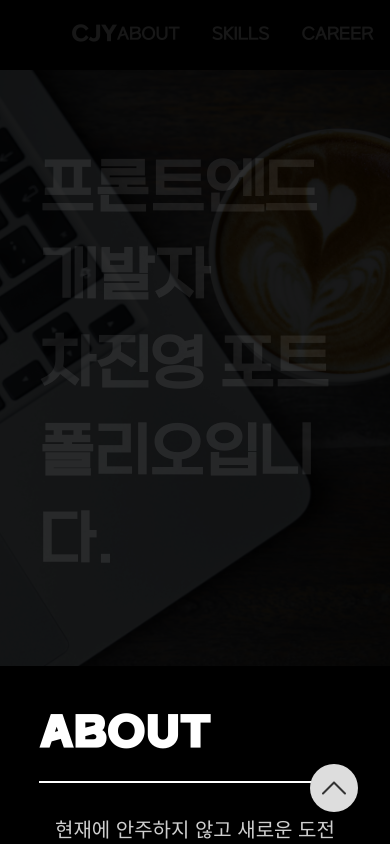
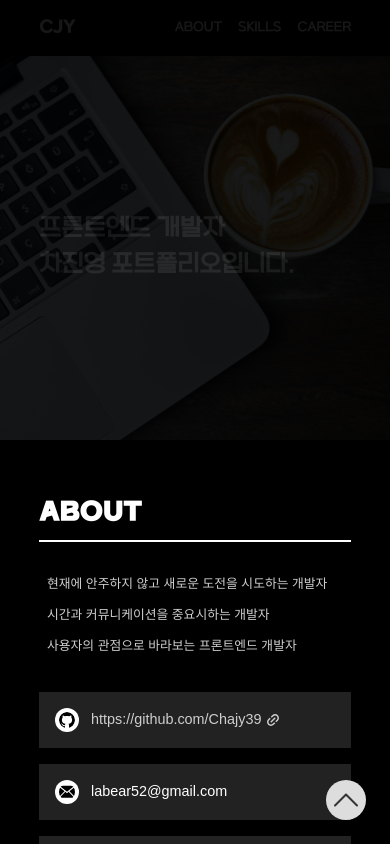
Before and after one commit to realzeroCha/CJY_Portfolio_nextJS, a Next.js app: page / in a window 390 px wide. Built offline with nearby package versions, Linux system fonts and the light colour scheme.

Commit message:
미디어쿼리 적용

```diff
--- a/src/app/globals.css
+++ b/src/app/globals.css
@@ -50,6 +50,13 @@ section {
   background-color: black;
 }
 
+@media (max-width: 640px) {
+  main,
+  section {
+    padding: 3rem 10%;
+  }
+}
+
 @font-face {
   font-family: "SB_Aggro_B";
   src: url("/fonts/SB_Aggro_B.ttf") format("truetype");
--- a/src/app/pages/About.tsx
+++ b/src/app/pages/About.tsx
@@ -2,13 +2,13 @@ import tw from "tailwind-styled-components";
 import { SectionTitle } from "./MainPage";
 import { aboutData } from "../util/data/aboutData";
 
-const AboutWrap = tw.div`my-8 flex flex-col gap-4`;
-const AboutListWrap = tw.div`flex gap-4 flex-wrap justify-center`;
-const AboutTitle = tw.h3`ml-4 text-[#cecece] text-[1.25rem] font-normal break-all`;
-const AboutItem = tw.div`min-w-1/2 flex items-center gap-3 p-4 bg-[#222222] rounded-[5] text-white`;
-const AboutItemLink = tw.a`min-w-1/2 flex items-center gap-3 p-4 bg-[#222222] rounded-[5] text-[#cecece] hover:text-white`;
-const AboutImage = tw.img`p-1 rounded-full bg-white`;
-const LinkImage = tw.img`ml-[-6px]`;
+const AboutWrap = tw.div`my-8 flex flex-col gap-3`;
+const AboutListWrap = tw.div`mt-6 flex gap-4 flex-wrap justify-center`;
+const AboutTitle = tw.h3`ml-2 text-[#cecece] text-[0.8rem] font-normal break-all sm:ml-4 sm:text-[1.25rem]`;
+const AboutItem = tw.div`flex-1 min-w-[50vw] flex items-center gap-3 p-4 bg-[#222222] rounded-[5] text-white sm:flex-none text-[0.9rem] sm:text-[1rem]`;
+const AboutItemLink = tw.a`flex-1 min-w-[50vw] flex items-center gap-3 p-4 bg-[#222222] rounded-[5] text-[#cecece] hover:text-white sm:flex-none text-[0.9rem] sm:text-[1rem]`;
+const AboutImage = tw.img`p-1 rounded-full bg-white w-6 h-6 sm:w-8 sm:h-8`;
+const LinkImage = tw.img`ml-[-6px] w-3 h-3 sm:w-4 sm:h-4`;
 
 const About = () => {
   return (
@@ -24,36 +24,16 @@ const About = () => {
             target="_blink"
             rel="noopener noreferrer"
           >
-            <AboutImage
-              src={"/images/svg/ic_github.svg"}
-              alt="github"
-              width={32}
-              height={32}
-            />
+            <AboutImage src={"/images/svg/ic_github.svg"} alt="github" />
             {aboutData.git_address}
-            <LinkImage
-              src={"/images/svg/ic_link.svg"}
-              alt="link"
-              width={16}
-              height={16}
-            />
+            <LinkImage src={"/images/svg/ic_link.svg"} alt="link" />
           </AboutItemLink>
           <AboutItem>
-            <AboutImage
-              src={"/images/svg/ic_mail.svg"}
-              alt="email"
-              width={32}
-              height={32}
-            />
+            <AboutImage src={"/images/svg/ic_mail.svg"} alt="email" />
             {aboutData.email}
           </AboutItem>
           <AboutItem>
-            <AboutImage
-              src={"/images/svg/ic_education.svg"}
-              alt="education"
-              width={32}
-              height={32}
-            />
+            <AboutImage src={"/images/svg/ic_education.svg"} alt="education" />
             {aboutData.education_info}
           </AboutItem>
         </AboutListWrap>
--- a/src/app/pages/Footer.tsx
+++ b/src/app/pages/Footer.tsx
@@ -1,6 +1,6 @@
 import tw from "tailwind-styled-components";
 
-const FooterConatiner = tw.footer`text-center py-[4%] text-white bg-black`;
+const FooterConatiner = tw.footer`text-center py-[10%] text-white bg-black text-[0.75rem] sm:py-[4%] sm:text-[1rem]`;
 
 const Footer = () => {
   return (
--- a/src/app/pages/Header.tsx
+++ b/src/app/pages/Header.tsx
@@ -1,10 +1,10 @@
 import tw from "tailwind-styled-components";
 
 const HeaderContainer = tw.header`sticky top-0 w-full bg-black z-10`;
-const HeaderWrap = tw.div`w-[80vw] mx-auto px-8 py-5 flex items-center justify-between`;
-const HeaderTitle = tw.a`cursor-pointer font-semibold text-gray-150 text-[1.25rem] font-SB_Aggro_M hover:text-[#228b22]`;
-const HeaderNav = tw.nav`flex gap-8`;
-const HeaderContent = tw.a`cursor-pointer font-semibold text-gray-150 font-SB_Aggro_L hover:text-[#228b22]`;
+const HeaderWrap = tw.div`w-[80vw] mx-auto py-4 flex items-center justify-between sm:py-5`;
+const HeaderTitle = tw.a`cursor-pointer font-semibold text-gray-150 text-[1rem] font-SB_Aggro_M hover:text-[#228b22] sm:text-[1.25rem]`;
+const HeaderNav = tw.nav`flex gap-4 sm:gap-8`;
+const HeaderContent = tw.a`cursor-pointer font-semibold text-gray-150 font-SB_Aggro_L hover:text-[#228b22] text-[0.75rem] sm:text-[1rem]`;
 
 const Header = () => {
   const sectionList = ["ABOUT", "SKILLS", "CAREER"];
--- a/src/app/pages/MainPage.tsx
+++ b/src/app/pages/MainPage.tsx
@@ -7,7 +7,7 @@ import Overview from "./Overview";
 import Skills from "./skills/Skills";
 import SideButton from "./SideButton";
 
-export const SectionTitle = tw.h1`w-full text-[2.5rem] font-bold text-white py-4 border-b-[2px] border-white font-SB_Aggro_B`;
+export const SectionTitle = tw.h1`w-full text-[1.5rem] font-bold text-white py-2 border-b-[2px] border-white font-SB_Aggro_B sm:text-[2.5rem] sm:py-4]`;
 export const RowWrap = tw.div`flex items-center gap-2`;
 const MainContainer = tw.div`relative h-[100dvh] overflow-y-auto scroll-smooth`;
 const Top = tw.div``;
--- a/src/app/pages/Overview.tsx
+++ b/src/app/pages/Overview.tsx
@@ -2,8 +2,8 @@ import tw from "tailwind-styled-components";
 
 const title = "프론트엔드 개발자\n차진영 포트폴리오입니다.";
 
-const OverviewWrap = tw.main`flex py-[20%] whitespace-pre-line before:content-[''] before:absolute before:top-0 before:left-0 before:w-full before:h-full before:bg-[url('/images/overview_background.jpg')] before:bg-no-repeat before:bg-center before:bg-cover before:opacity-10`;
-const OverviewTitle = tw.h1`text-[3.75rem] leading-[5.5rem] font-bold font-SB_Aggro_L`;
+const OverviewWrap = tw.main`flex py-[40%] whitespace-pre-line before:content-[''] before:absolute before:top-0 before:left-0 before:w-full before:h-full before:bg-[url('/images/overview_background.jpg')] before:bg-no-repeat before:bg-center before:bg-cover before:opacity-10 sm:py-[20%]`;
+const OverviewTitle = tw.h1`text-[1.5rem] font-bold font-SB_Aggro_L sm:text-[2.75rem] lg:text-[3.75rem]`;
 
 const Overview = () => {
   return (
--- a/src/app/pages/SideButton.tsx
+++ b/src/app/pages/SideButton.tsx
@@ -1,8 +1,8 @@
 import Image from "next/image";
 import tw from "tailwind-styled-components";
 
-const SideButtonWrap = tw.div`fixed bottom-8 right-8 flex`;
-const LinkButton = tw.a`p-3 rounded-full bg-[#dddddd] cursor-pointer hover:bg-white`;
+const SideButtonWrap = tw.div`fixed bottom-6 right-6 flex sm:bottom-8 sm:right-8`;
+const LinkButton = tw.a`p-2 rounded-full bg-[#dddddd] cursor-pointer hover:bg-white sm:p-3`;
 
 const SideButton = () => {
   return (
--- a/src/app/pages/career/CareerDescription.tsx
+++ b/src/app/pages/career/CareerDescription.tsx
@@ -1,6 +1,6 @@
 import tw from "tailwind-styled-components";
 
-const CareerDescriptionText = tw.p`relative leading-loos pl-4 before:content-['•'] before:absolute before:left-0 before:top-0 text-[#cecece]`;
+const CareerDescriptionText = tw.p`relative leading-loos pl-3 before:content-['•'] before:absolute before:left-0 before:top-0 text-[#cecece] text-[0.75rem] sm:pl-4 sm:text-[1rem]`;
 
 interface DescriptionProps {
   description: string;
--- a/src/app/pages/career/CareerItem.tsx
+++ b/src/app/pages/career/CareerItem.tsx
@@ -11,13 +11,13 @@ interface CareerItemProps {
 }
 
 const CareerListWrap = tw.div`flex flex-col gap-6`;
-const CareerTitle = tw.h2`text-[2rem] font-bold text-white font-SB_Aggro_M`;
-const CareerItemWrap = tw.article`flex flex-col gap-2 p-6 bg-[#222222] rounded-[10]`;
-const CareerItemTitle = tw.h3`text-[1.25rem] font-semibold`;
-const CareerItemPeriod = tw.h5`text-[1rem] text-[#cecece]`;
+const CareerTitle = tw.h2`text-[1.25rem] font-bold text-white font-SB_Aggro_M sm:text-[2rem]`;
+const CareerItemWrap = tw.article`flex flex-col gap-2 p-4 bg-[#222222] rounded-[10] sm:p-6`;
+const CareerItemTitle = tw.h3`text-[1rem] font-semibold sm:text-[1.25rem]`;
+const CareerItemPeriod = tw.h5`text-[0.8rem] text-[#cecece] sm:text-[1rem]`;
 const CarerrItemTagWrap = tw.div`flex gap-2 flex-wrap`;
-const CareerItemTag = tw.p`px-3 py-0.5 text-[1rem] text-white font-semibold bg-[#228b22] rounded-[5]`;
-const CareerDescriptionWrap = tw.div`flex flex-col gap-2 m-2 px-4 border-l-[2px] border-[#cecece] break-words`;
+const CareerItemTag = tw.p`px-3 py-0.5 text-[0.75rem] text-white font-semibold bg-[#228b22] rounded-[5] sm:text-[1rem]`;
+const CareerDescriptionWrap = tw.div`flex flex-col gap-2 m-1 px-3 border-l-[2px] border-[#cecece] break-words sm:m-2 sm:px-4`;
 
 const CareerItem = ({ item, index }: CareerItemProps) => {
   return (
--- a/src/app/pages/career/CareerWork.tsx
+++ b/src/app/pages/career/CareerWork.tsx
@@ -2,9 +2,9 @@ import { DescriptionType } from "@/app/util/data/careerData";
 import tw from "tailwind-styled-components";
 
 const CareerWorkWrap = tw.details`flex flex-col gap-3`;
-const CareerWorkTitle = tw.summary`text-[1.25rem] font-semibold text-[#cecece] hover:text-white cursor-pointer`;
-const CareerWorkContentWrap = tw.div`flex flex-col gap-[6] pl-6 pb-4`;
-const CareerWorkContent = tw.p`text-[1rem] font-normal text-[#cecece]`;
+const CareerWorkTitle = tw.summary`text-[0.8rem] font-semibold text-[#cecece] hover:text-white cursor-pointer sm:text-[1.25rem]`;
+const CareerWorkContentWrap = tw.div`flex flex-col gap-2 pl-3 pb-4 sm:pl-6 sm:gap-3`;
+const CareerWorkContent = tw.p`text-[0.7rem] font-normal text-[#cecece] sm:text-[1rem]`;
 
 interface WorkProps {
   description: DescriptionType;
--- a/src/app/pages/skills/SkillItem.tsx
+++ b/src/app/pages/skills/SkillItem.tsx
@@ -7,18 +7,13 @@ interface skillProps {
 }
 
 const SkillItemWrap = tw.article``;
-const SkillItemImg = tw.img`p-4 object-contain rounded-lg bg-white`;
-const SkillItemCaption = tw.h5`text-center font-semibold`;
+const SkillItemImg = tw.img`p-2 object-contain rounded-lg bg-white w-20 h-20 sm:p-4 sm:w-28 sm:h-28`;
+const SkillItemCaption = tw.h5`text-[0.75rem] text-center font-semibold sm:text-[1rem]`;
 
 const SkillItem = ({ item, index }: skillProps) => {
   return (
     <SkillItemWrap key={index}>
-      <SkillItemImg
-        src={item.url_path}
-        alt={item.name}
-        width={110}
-        height={110}
-      />
+      <SkillItemImg src={item.url_path} alt={item.name} />
       <SkillItemCaption>{item.name}</SkillItemCaption>
     </SkillItemWrap>
   );
--- a/src/app/pages/skills/Skills.tsx
+++ b/src/app/pages/skills/Skills.tsx
@@ -4,9 +4,9 @@ import LibraryItem from "./LibraryItem";
 import SkillItem from "./SkillItem";
 import { SectionTitle } from "../MainPage";
 
-const SkillWrap = tw.div`my-8`;
-const SkillTitle = tw.h2`text-[2rem] pb-2 font-bold font-SB_Aggro_M`;
-const SkillListWrap = tw.div`flex flex-wrap gap-4`;
+const SkillWrap = tw.div`my-6 sm:my-8`;
+const SkillTitle = tw.h2`text-[1.25rem] pb-2 font-bold font-SB_Aggro_M sm:text-[2rem]`;
+const SkillListWrap = tw.div`flex flex-wrap gap-3 sm:gap-4`;
 const LibraryListWrap = tw.div`flex flex-wrap gap-2 py-4`;
 
 const Skills = () => {
```
